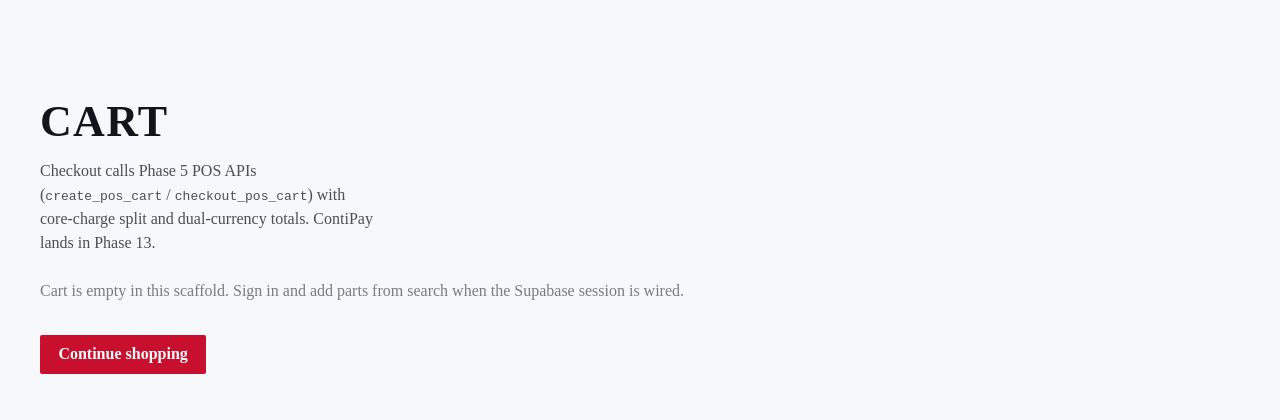
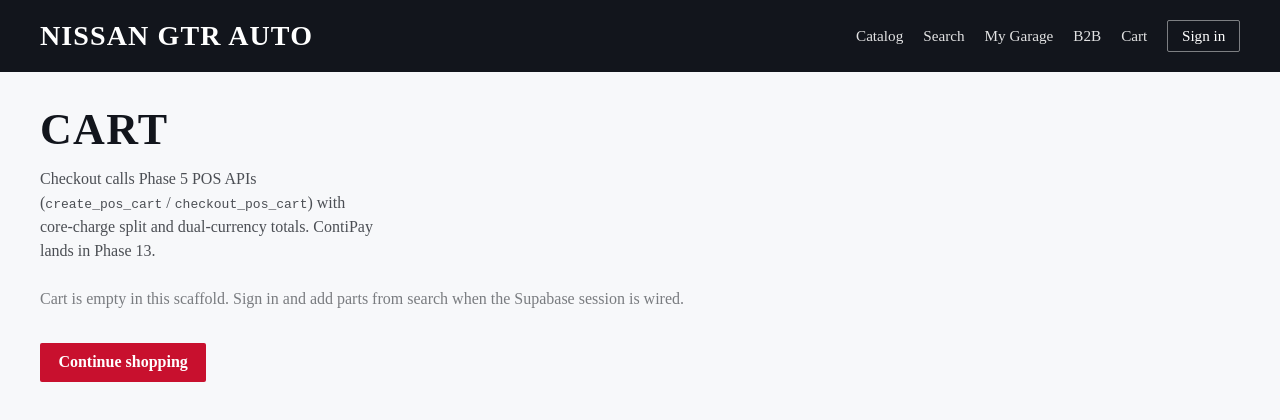
Before and after one commit to Vanguduza/Nissan-Gtr-Auto, a Next.js app in the folder apps/web/: page /cart in a window 1280 px wide. Shown: the top 420 px of the page. Built offline with nearby package versions, Linux system fonts and the light colour scheme; no server answers.

Commit message:
auto-sync: 2026-07-23 23:18:00

```diff
--- a/apps/web/app/(storefront)/cart/page.tsx
+++ b/apps/web/app/(storefront)/cart/page.tsx
@@ -1,10 +1,13 @@
 import Link from "next/link";
+import { SiteHeader } from "@/components/site-header";
 import styles from "../page.module.css";
 
 export const metadata = { title: "Cart" };
 
 export default function CartPage() {
   return (
+    <>
+      <SiteHeader />
       <div className={styles.page}>
         <h1 className={styles.title}>Cart</h1>
         <p className={styles.lede}>
@@ -20,5 +23,6 @@ export default function CartPage() {
           Continue shopping
         </Link>
       </div>
+    </>
   );
 }
--- a/apps/web/app/(storefront)/page.module.css
+++ b/apps/web/app/(storefront)/page.module.css
@@ -20,7 +20,7 @@
 }
 
 .page {
-  padding: clamp(6rem, 12vh, 8rem) clamp(1rem, 4vw, 2.5rem) 3rem;
+  padding: 2rem clamp(1rem, 4vw, 2.5rem) 3rem;
   max-width: 52rem;
 }
 
```
Also changed, not shown: 1 other file (tests, documents, lock files or other folders). Lines whose indentation alone changed are shown as unchanged.
